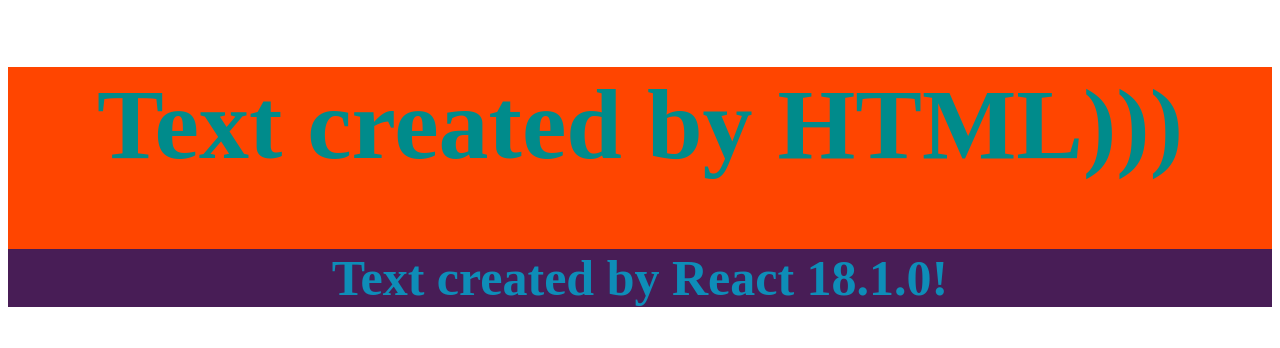
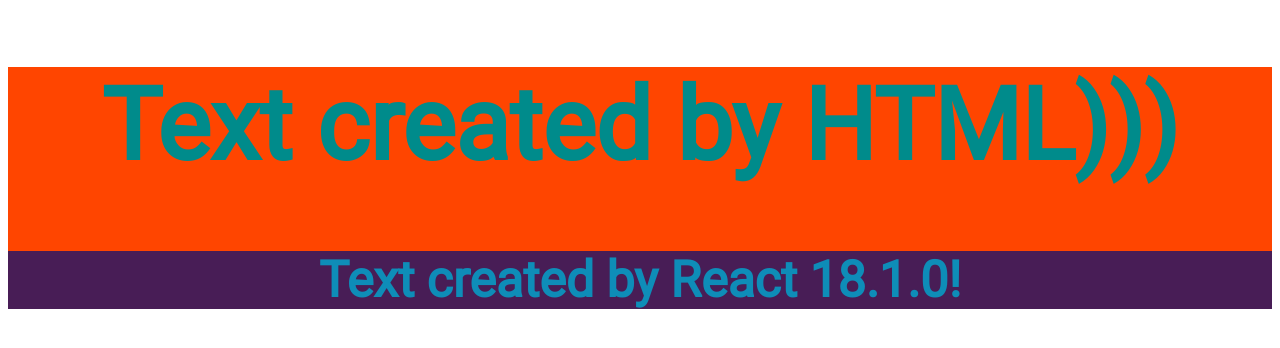
Before and after one commit to Stanlslaw/Timetable-Instrumental, a React app in the folder client/: page / in a window 1280 px wide. Built offline with nearby package versions, Linux system fonts and the light colour scheme.

Commit message:
style-loader

```diff
--- a/client/src/App/styles/main.scss
+++ b/client/src/App/styles/main.scss
@@ -1,18 +1,21 @@
+@import url(./rules.scss);
+
 $mainColor: #008b8b;
 $secondaryColor: #ff4500;
 
-.container{
+.container {
   width: 100%;
   height: fit-content;
   background-color: $secondaryColor;
-  h1{
+  h1 {
     color: $mainColor;
     font-size: 100px;
     text-align: center;
+    font-family: 'Roboto';
   }
-  div{
+  div {
     background-color: rgb(72, 29, 86);
-    h1{
+    h1 {
       font-size: 50px;
       color: rgb(14, 141, 184);
     }
--- /dev/null
+++ b/client/src/App/styles/rules.scss
@@ -0,0 +1,4 @@
+@font-face {
+  font-family: "Roboto";
+  src: url(./fonts/Roboto-Regular.ttf);
+}
```
Also changed, not shown: client/src/App/styles/fonts/Roboto-Regular.ttf (added).
